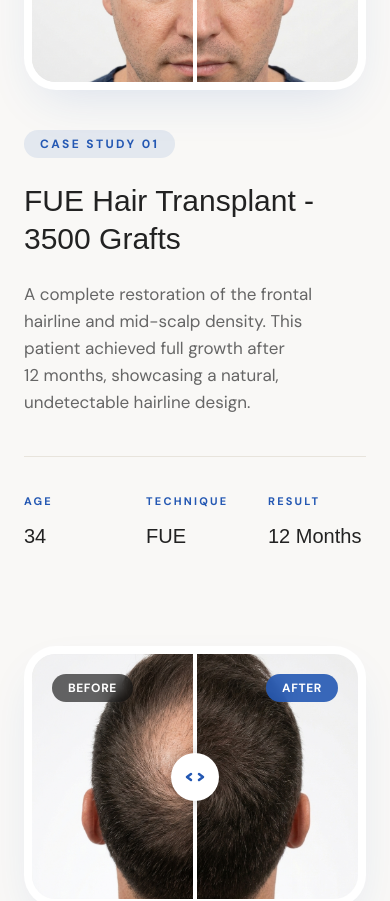
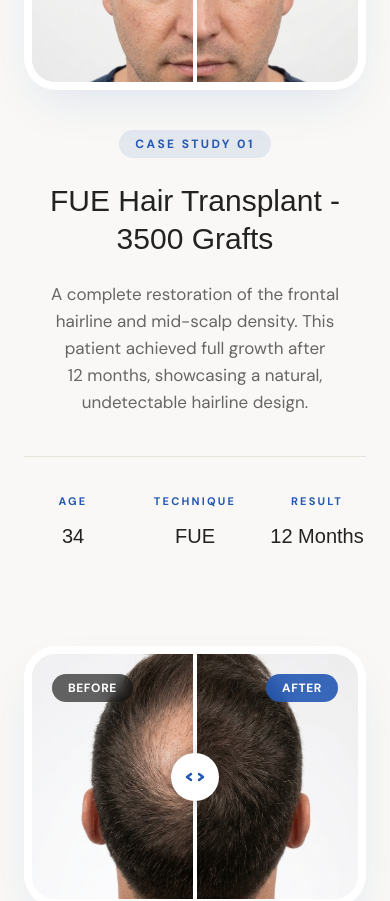
Before and after one commit to dominicnaatey/hair-transplant, a Next.js app: page /results in a window 390 px wide. Shown: the part 1000-1901 px from the top of the page. Built offline with nearby package versions, Linux system fonts and the light colour scheme; a web font is replaced by a local one.

Commit message:
style(beforeAfter/Gallery): fix text-leftt typo and add text-center class

```diff
--- a/components/beforeAfter/Gallery.tsx
+++ b/components/beforeAfter/Gallery.tsx
@@ -27,7 +27,7 @@ export default function Gallery() {
             </div>
 
             <div
-              className={`${index % 2 !== 0 ? "lg:order-1 lg:pl-12 lg:text-right" : "lg:pr-12 lg:text-leftt"}`}
+              className={`${index % 2 !== 0 ? "lg:order-1 lg:pl-12 lg:text-right" : "lg:pr-12 lg:text-left"} text-center`}
             >
               <span className="mb-6 inline-block rounded-full bg-[#2458B3]/10 px-4 py-1.5 text-xs font-bold uppercase tracking-[0.2em] text-[#2458B3]">
                 Case Study {String(index + 1).padStart(2, "0")}
```
